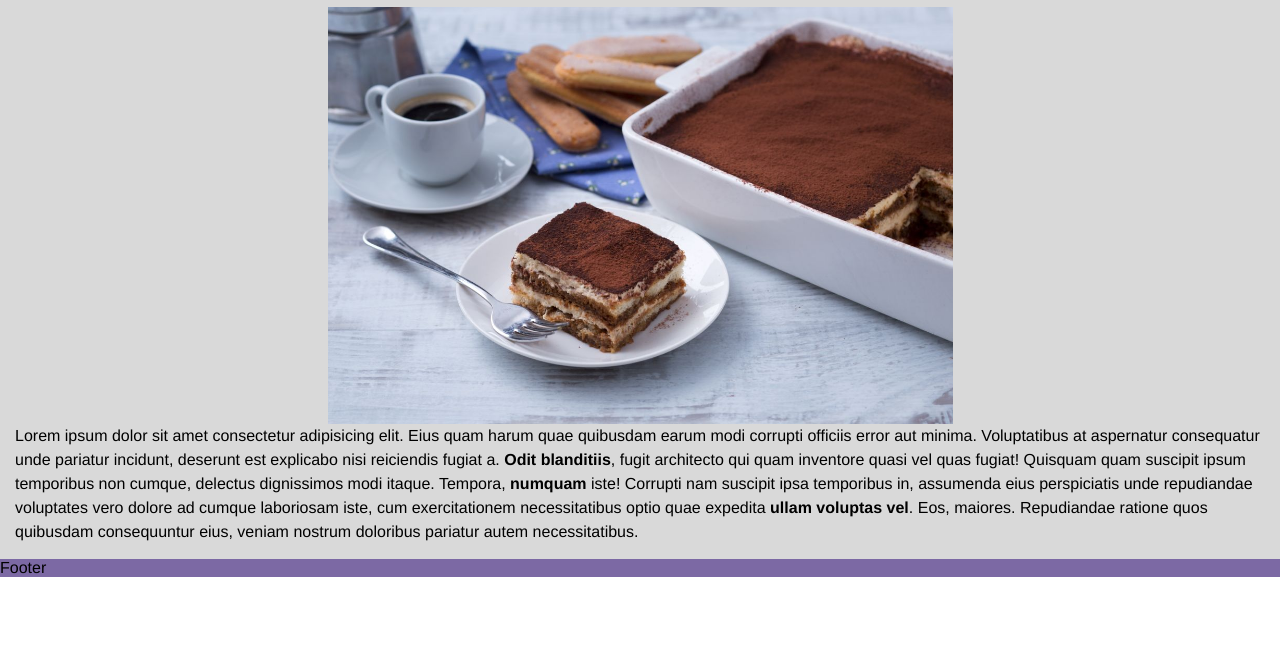
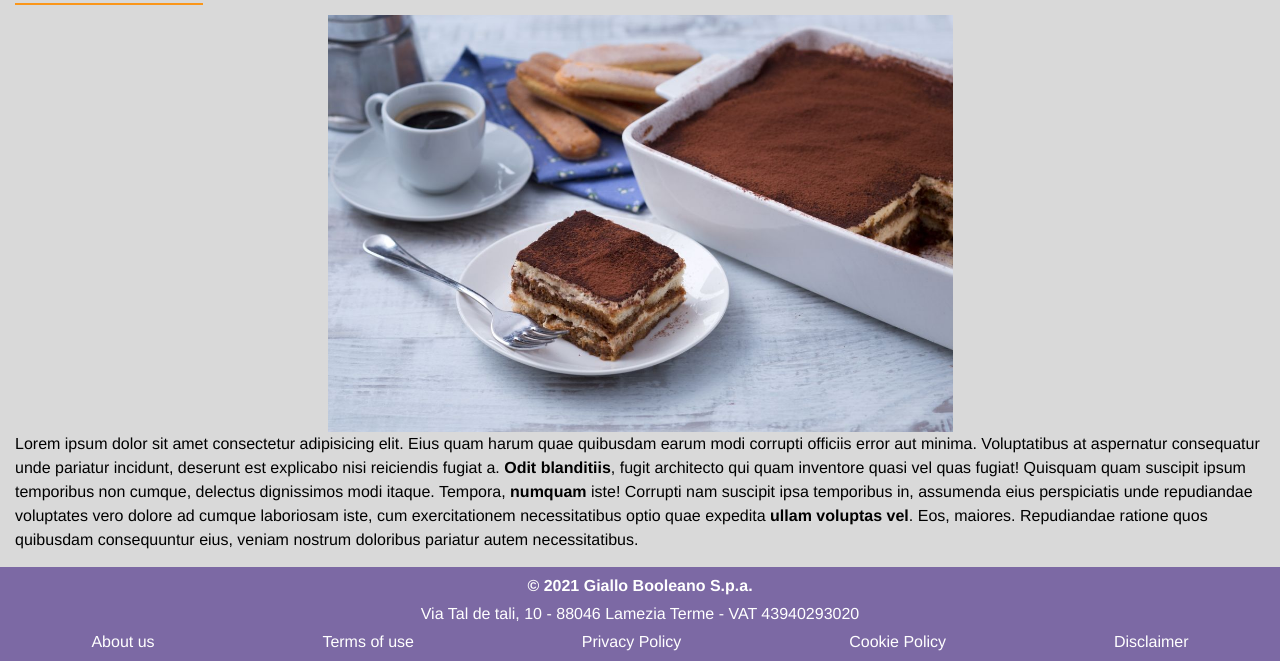
Before and after one commit to DoriaFabio/htmlcss-responsive-layout, a plain HTML site: page index.html in a window 1280 px wide. Shown: the part 1094-1755 px from the top of the page. Before the commit the page ends 1671 px from the top, so only its background shows below. Drawn offline with Linux system fonts and the light colour scheme.

Commit message:
do footer

```diff
--- a/index.html
+++ b/index.html
@@ -16,7 +16,7 @@
 
 <body>
     <!-- Header -->
-    <header class="j-content1 d-flex">
+    <header class="j-center d-flex">
         <a href="#">
             <h1>Giallo Booleano</h1>
         </a>
@@ -25,7 +25,7 @@
     <main class="container">
         <section id="video">
             <p class="text-purple txt-uppercase">Dolci e dessert</p>
-            <h3 class="text-purple">Tiramisù</h3>
+            <h2 class="text-purple">Tiramisù</h2>
             <div class="bkg-white">
                 <a href="https://www.youtube.com/watch?v=JVT900H6s0g">
                     <img src="./img/image(10).png" alt="Video tutorial tiramisù" class="video"></a>
@@ -40,7 +40,7 @@
             </div>
         </section>
         <aside id="social">
-            <ul class="d-flex j-content2">
+            <ul class="d-flex j-spaceb">
                 <li>
                     <a href="#">
                         <i class="fa-brands fa-facebook f-icon"></i>
@@ -77,8 +77,8 @@
             <div>
                 <h2 class="txt-uppercase">Presentation</h2>
                 <hr>
-                <div class="text clearfix">
-                    <div class="image d-flex j-content1">
+                <div class="clearfix">
+                    <div class="image d-flex j-center">
                         <img src="./img/tiramisu.jpg" alt="Tiramisù">
                     </div>
                     <p>
@@ -91,8 +91,16 @@
         </section>
     </main>
     <!-- Footer -->
-    <footer class="bkg-primary">
-        Footer
+    <footer class="bkg-primary text-white">
+        <h4>&copy; 2021 Giallo Booleano S.p.a.</h4>
+        <p>Via Tal de tali, 10 - 88046 Lamezia Terme - VAT 43940293020</p>
+        <ul class="d-flex wrap j-spacea gap1">
+            <li><a href="#">About us</a></li>
+            <li><a href="#">Terms of use</a></li>
+            <li><a href="#">Privacy Policy</a></li>
+            <li><a href="#">Cookie Policy</a></li>
+            <li><a href="#">Disclaimer</a></li>
+        </ul>
     </footer>
 </body>
 
--- a/style.css
+++ b/style.css
@@ -55,7 +55,7 @@ ul {
     display: flex;
 }
 
-.j-content1 {
+.j-center {
     justify-content: center;
 }
 
@@ -63,10 +63,20 @@ ul {
     align-items: center;
 }
 
-.j-content2 {
+.j-spaceb {
     justify-content: space-between;
 }
+.j-spacea {
+    justify-content: space-around;
+}
 
+.wrap {
+    flex-wrap: wrap;
+}
+
+.gap1 {
+    gap: 5px;
+}
 /* Colori */
 .bkg-primary {
     background-color: var(--color-primary);
@@ -79,7 +89,9 @@ ul {
 .bkg-white {
     background-color: var(--color-white);
 }
-
+.text-white {
+    color: var(--color-white);
+}
 /* Sezione Foto video YT */
 #video img {
     width: 100%;
@@ -139,7 +151,15 @@ hr {
     margin-top: 10px;
 }
 /* Footer */
+footer {
+    text-align: center;
+    padding: 10px 10px;
+}
+footer p {
+    padding: 10px 0;
+}
 
+@media screen and (min-width:  )
 /* #presentation .clearfix {
     margin-top: 40px;
 }
```
